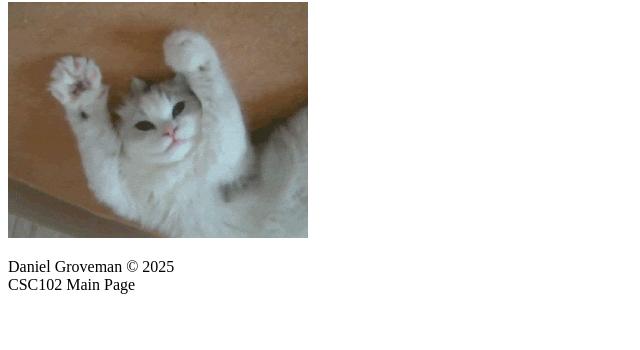
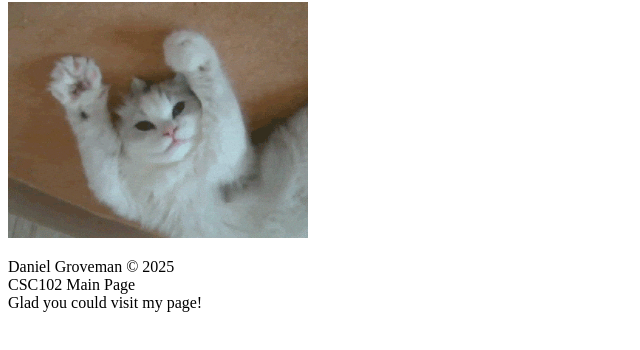
Before and after one commit to DanielUAT/CSC-102-Assignment-1.2, a plain HTML site: page index.html in a window 1280 px wide. Shown: the part 152-502 px from the top of the page, without its empty margins (0-640 px from the left). Drawn offline with Linux system fonts and the light colour scheme.

Commit message:
Updated with dates

```diff
--- a/index.html
+++ b/index.html
@@ -1,4 +1,4 @@
-<!-- Daniel Groveman-->
+<!-- Daniel Groveman November 6, 2025-->
 <!DOCTYPE html> <!-- tells the browser that this is an HTML5 document -->
 <html lang="en">
 <head>
@@ -20,10 +20,13 @@
         <img id="Happy Cat" src="HappyCat.gif" alt="A Happy Cat" width="300"> <!-- cat gif-->
    </p> <!-- end of paragraph -->
    <footer>
-       <p> Daniel Groveman &copy; 2025  <!-- footer content with copyright symbol -->
+       <p>
+            Daniel Groveman &copy; 2025  <!-- footer content with copyright symbol -->
        <br>
-         CSC102 Main Page
-       </p>
+            CSC102 Main Page
+       <br>
+            Glad you could visit my page!
+        </p>
    </footer>
 </body> <!-- end of the body of the webpage -->
 </html> <!-- end of the HTML document -->
```
